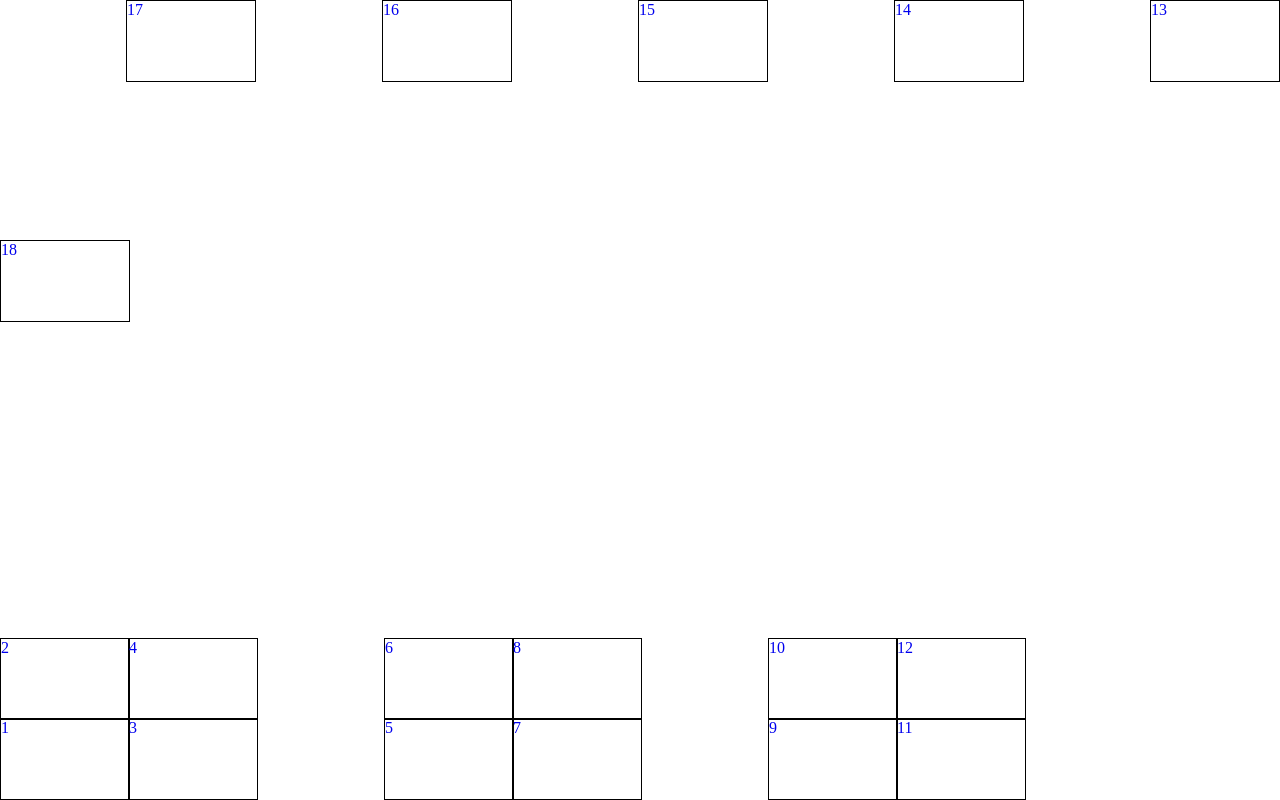
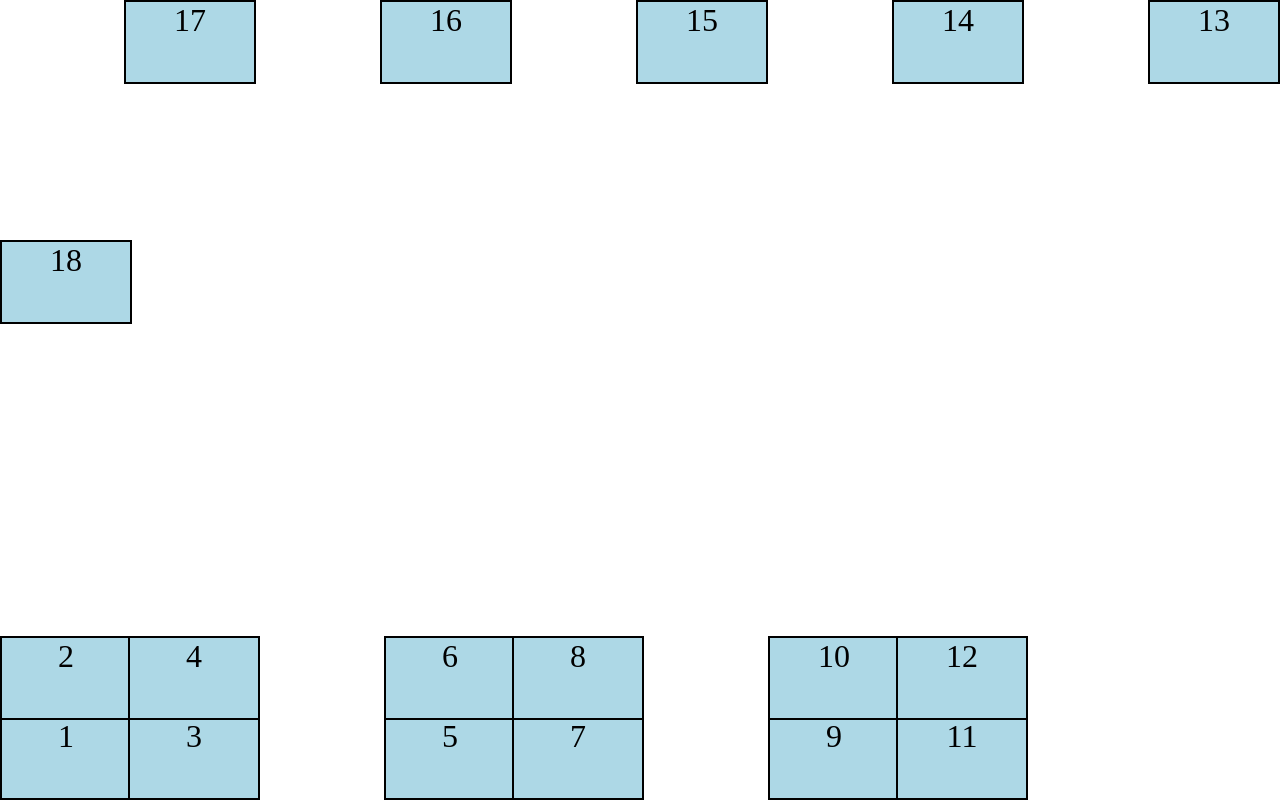
Before and after one commit to priory/logboek, a PHP site: page /kaart.php in a window 1280 px wide. Run offline with PHP 8.4, Linux system fonts and the light colour scheme.

Commit message:
mooie kleurtjes

```diff
--- a/public/kaart.css
+++ b/public/kaart.css
@@ -1,143 +1,215 @@
 #one{
-	border: 1px solid black;
+	border: 2px solid black;
 	width: 10%;
 	height: 10%;
+	color: black;
+	background-color: lightblue;
+	text-align: center;
+	font-size: 2em;
 	position: fixed;
 	left: 0%;
 	bottom: 0%;
 }
 #two{
-	border: 1px solid black;
+	border: 2px solid black;
 	width: 10%;
 	height: 10%;
+	color: black;
+	background-color: lightblue;
+	text-align: center;
+	font-size: 2em;
 	position: fixed;
 	left: 0%;
 	bottom: 10%;
 }
 #three{
-	border: 1px solid black;
+	border: 2px solid black;
 	width: 10%;
 	height: 10%;
+	color: black;
+	background-color: lightblue;
+	text-align: center;
+	font-size: 2em;
 	position: fixed;
 	left: 10%;
 	bottom: 0%;
 }
 #four{
-	border: 1px solid black;
+	border: 2px solid black;
 	width: 10%;
 	height: 10%;
+	color: black;
+	background-color: lightblue;
+	text-align: center;
+	font-size: 2em;
 	position: fixed;
 	left: 10%;
 	bottom: 10%;
 }
 #five{
-	border: 1px solid black;
+	border: 2px solid black;
 	width: 10%;
 	height: 10%;
+	color: black;
+	background-color: lightblue;
+	text-align: center;
+	font-size: 2em;
 	position: fixed;
 	left: 30%;
 	bottom: 0%;
 }
 #six{
-	border: 1px solid black;
+	border: 2px solid black;
 	width: 10%;
 	height: 10%;
+	color: black;
+	background-color: lightblue;
+	text-align: center;
+	font-size: 2em;
 	position: fixed;
 	left: 30%;
 	bottom: 10%;
 }
 #seven{
-	border: 1px solid black;
+	border: 2px solid black;
 	width: 10%;
 	height: 10%;
+	color: black;
+	background-color: lightblue;
+	text-align: center;
+	font-size: 2em;
 	position: fixed;
 	left: 40%;
 	bottom: 0%;
 }
 #eight{
-	border: 1px solid black;
+	border: 2px solid black;
 	width: 10%;
 	height: 10%;
+	color: black;
+	background-color: lightblue;
+	text-align: center;
+	font-size: 2em;
 	position: fixed;
 	left: 40%;
 	bottom: 10%;
 }
 #nine{
-	border: 1px solid black;
+	border: 2px solid black;
 	width: 10%;
 	height: 10%;
+	color: black;
+	background-color: lightblue;
+	text-align: center;
+	font-size: 2em;
 	position: fixed;
 	left: 60%;
 	bottom: 0%;
 }
 #ten{
-	border: 1px solid black;
+	border: 2px solid black;
 	width: 10%;
 	height: 10%;
+	color: black;
+	background-color: lightblue;
+	text-align: center;
+	font-size: 2em;
 	position: fixed;
 	left: 60%;
 	bottom: 10%;
 }
 #eleven{
-	border: 1px solid black;
+	border: 2px solid black;
 	width: 10%;
 	height: 10%;
+	color: black;
+	background-color: lightblue;
+	text-align: center;
+	font-size: 2em;
 	position: fixed;
 	left: 70%;
 	bottom: 0%;
 }
 #twelve{
-	border: 1px solid black;
+	border: 2px solid black;
 	width: 10%;
 	height: 10%;
+	color: black;
+	background-color: lightblue;
+	text-align: center;
+	font-size: 2em;
 	position: fixed;
 	left: 70%;
 	bottom: 10%;
 }
 #thirdteen{
-	border: 1px solid black;
+	border: 2px solid black;
 	width: 10%;
 	height: 10%;
+	color: black;
+	background-color: lightblue;
+	text-align: center;
+	font-size: 2em;
 	position: fixed;
 	right: 0%;
 	top: 0%;
 }
 #fourteen{
-	border: 1px solid black;
+	border: 2px solid black;
 	width: 10%;
 	height: 10%;
+	color: black;
+	background-color: lightblue;
+	text-align: center;
+	font-size: 2em;
 	position: fixed;
 	right: 20%;
 	top: 0%;
 }
 #fiveteen{
-	border: 1px solid black;
+	border: 2px solid black;
 	width: 10%;
 	height: 10%;
+	color: black;
+	background-color: lightblue;
+	text-align: center;
+	font-size: 2em;
 	position: fixed;
 	right: 40%;
 	top: 0%;
 }
 #sixteen{
-	border: 1px solid black;
+	border: 2px solid black;
 	width: 10%;
 	height: 10%;
+	color: black;
+	background-color: lightblue;
+	text-align: center;
+	font-size: 2em;
 	position: fixed;
 	right: 60%;
 	top: 0%;
 }
 #seventeen{
-	border: 1px solid black;
+	border: 2px solid black;
 	width: 10%;
 	height: 10%;
+	color: black;
+	background-color: lightblue;
+	text-align: center;
+	font-size: 2em;
 	position: fixed;
 	right: 80%;
 	top: 0%;
 }
 #eightteen{
-	border: 1px solid black;
+	border: 2px solid black;
 	width: 10%;
 	height: 10%;
+	color: black;
+	background-color: lightblue;
+	text-align: center;
+	font-size: 2em;
 	position: fixed;
 	left: 0%;
 	top: 30%;
```
